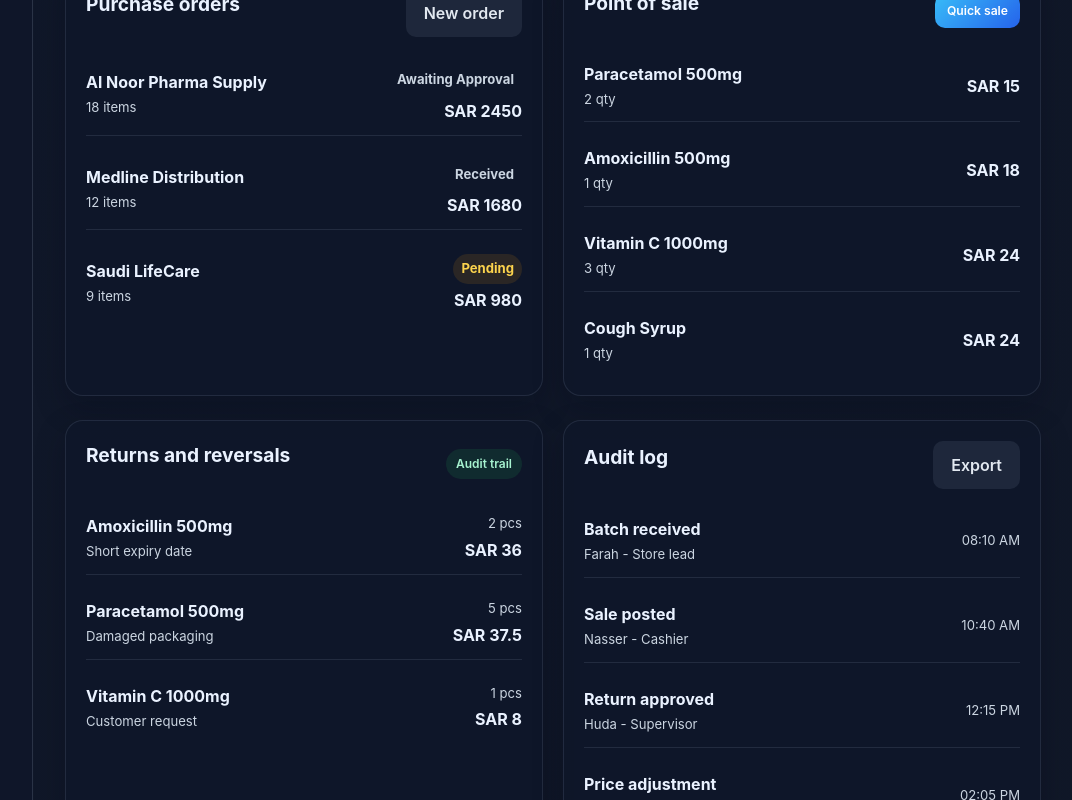
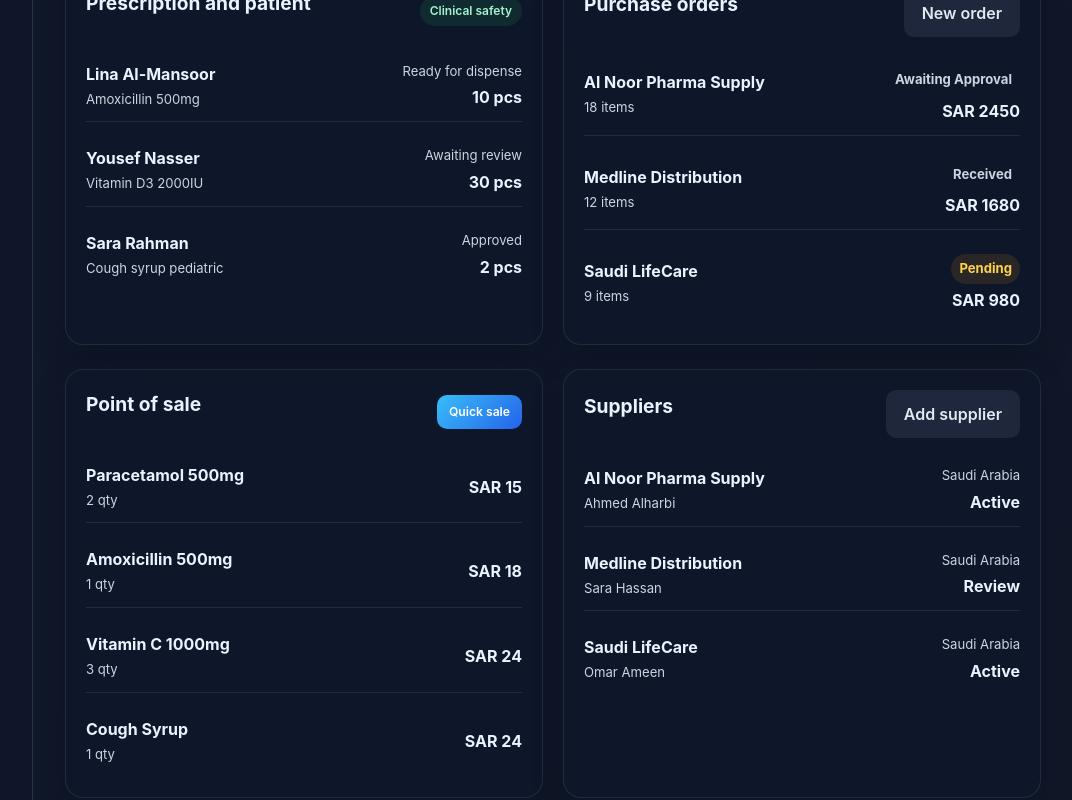
Before and after one commit to nawafmohammedalihammamalhimyarSWE/Mother-and-Child-Pharmacy, a React (Vite) app in the folder Mother-and-Child-Pharmacy-System/apps/web/: page / in a window 1280 px wide. Shown: the part 1820-2620 px from the top of the page, without its empty margins (207-1279 px from the left). Built offline with nearby package versions, Linux system fonts and the light colour scheme.

Commit message:
Add PrescriptionPanel to display prescriptions in the main app

```diff
--- a/Mother-and-Child-Pharmacy-System/apps/web/src/App.jsx
+++ b/Mother-and-Child-Pharmacy-System/apps/web/src/App.jsx
@@ -13,6 +13,7 @@ import ImportReviewPanel from './components/ImportReviewPanel';
 import ShiftCashPanel from './components/ShiftCashPanel';
 import ReportsPanel from './components/ReportsPanel';
 import PosWorkflow from './components/PosWorkflow';
+import PrescriptionPanel from './components/PrescriptionPanel';
 import { inventoryItems, alertItems, productCatalog } from './seedData';
 import { purchaseOrders, posSales } from './operationsData';
 import { returnItems, auditEntries } from './returnsData';
@@ -26,6 +27,12 @@ const stats = [
   { label: 'Low stock', value: dashboardData.summary.lowStock.toString() },
   { label: "Today's sales", value: `SAR ${dashboardData.summary.todaysSales.toLocaleString()}` },
   { label: 'Active batches', value: dashboardData.summary.activeBatches.toString() },
+];
+
+const prescriptions = [
+  { id: 1, patient: 'Lina Al-Mansoor', medication: 'Amoxicillin 500mg', qty: 10, status: 'Ready for dispense' },
+  { id: 2, patient: 'Yousef Nasser', medication: 'Vitamin D3 2000IU', qty: 30, status: 'Awaiting review' },
+  { id: 3, patient: 'Sara Rahman', medication: 'Cough syrup pediatric', qty: 2, status: 'Approved' },
 ];
 
 export default function App() {
@@ -76,8 +83,13 @@ export default function App() {
         <ProductCatalog items={productCatalog} />
 
         <section className="ops-grid">
+          <PrescriptionPanel prescriptions={prescriptions} />
           <PurchaseOrdersPanel orders={purchaseOrders} />
+        </section>
+
+        <section className="ops-grid">
           <PosPanel sales={posSales} />
+          <SupplierPanel suppliers={suppliers} />
         </section>
 
         <section className="ops-grid lower-grid">
```
